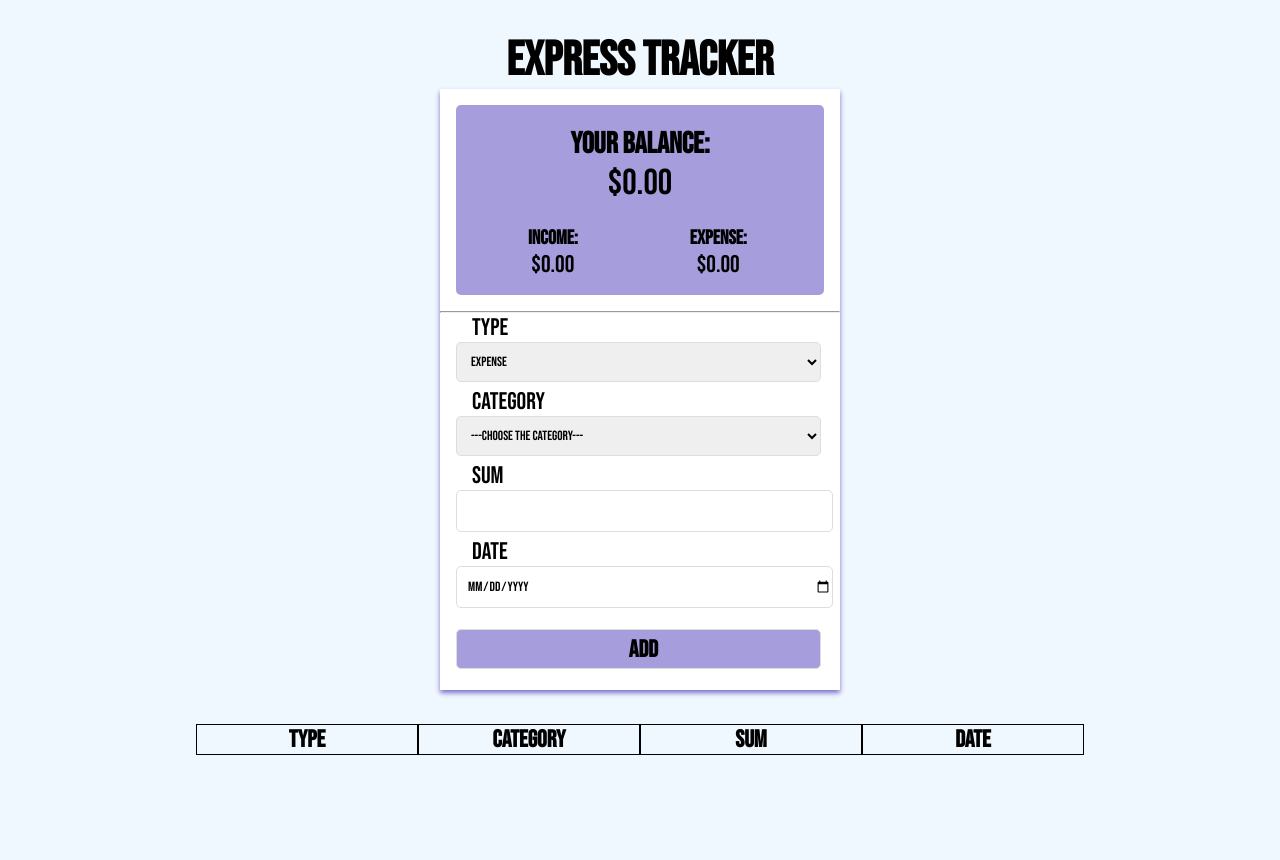
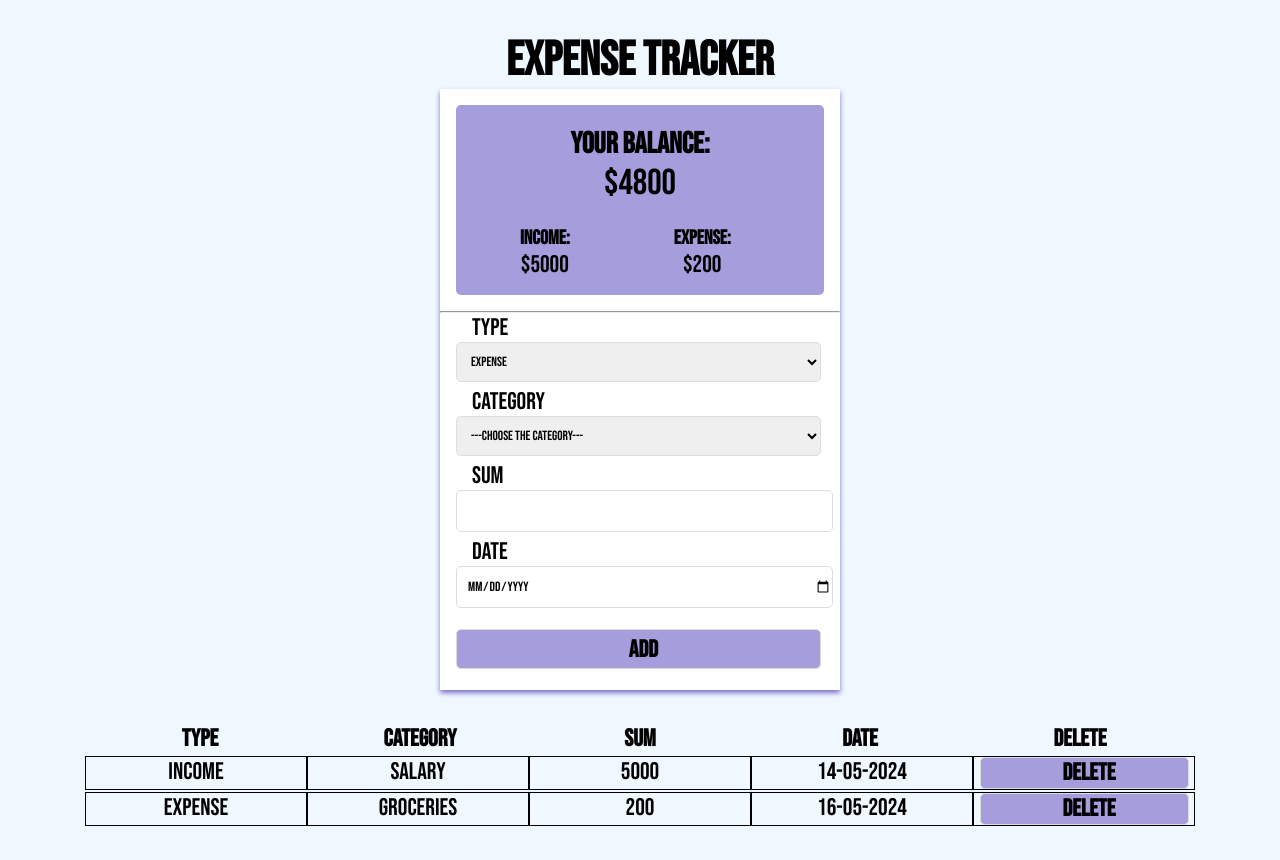
Before and after one commit to koksha19/expense-tracker, a website: page index.html in a window 1280 px wide. Before the commit the page ends 800 px from the top, so only its background shows below. Drawn offline with Linux system fonts and the light colour scheme.

Commit message:
Added render function

```diff
--- /dev/null
+++ b/app.js
@@ -0,0 +1,56 @@
+'use strict';
+
+const state = {
+    balance: 4800,
+    income: 5000,
+    expense: 200,
+    transactions: [
+        { type: 'income', category: 'salary', sum: 5000, date: '14-05-2024' },
+        { type: 'expense', category: 'groceries', sum: 200, date: '16-05-2024' },
+    ],
+};
+
+const balance = document.querySelector('#balance');
+const income = document.querySelector('#income');
+const expense = document.querySelector('#expense');
+const transactionsTable = document.querySelector('.transactions');
+
+const render = () => {
+    balance.innerHTML = `$${state.balance}`;
+    income.innerHTML = `$${state.income}`;
+    expense.innerHTML = `$${state.expense}`;
+
+    const transactions = state.transactions.length;
+
+    for(let i = 0; i < transactions; i++) {
+        const transactionElement = document.createElement('tr');
+        const type = document.createElement('td');
+        const category = document.createElement('td');
+        const sum = document.createElement('td');
+        const date = document.createElement('td');
+        const deleteButton = document.createElement('td');
+        const btn = document.createElement('button');
+
+        const transactionToAppend = state.transactions[i];
+
+        type.append(transactionToAppend.type);
+        transactionElement.appendChild(type);
+
+        category.append(transactionToAppend.category);
+        transactionElement.appendChild(category);
+
+        sum.append(transactionToAppend.sum);
+        transactionElement.appendChild(sum);
+
+        date.append(transactionToAppend.date);
+        transactionElement.appendChild(date);
+
+        btn.append('Delete');
+        deleteButton.appendChild(btn);
+        transactionElement.appendChild(deleteButton);
+
+        transactionsTable.appendChild(transactionElement);
+        console.log(type, category, sum, date, deleteButton, btn);
+    }
+}
+render();
--- a/index.html
+++ b/index.html
@@ -9,25 +9,27 @@
     <link rel="preconnect" href="https://fonts.gstatic.com" crossorigin>
     <link href="https://fonts.googleapis.com/css2?family=Bebas+Neue&family=Oswald:wght@200..700&display=swap" rel="stylesheet">
     <link rel="stylesheet" href="styles.css">
+    <script type="module" src="app.js"></script>
+    <script type="module" src="expense_tracker/tracker.js"></script>
     <title>Expense tracker</title>
 </head>
 <body>
-    <h1>Express Tracker</h1>
+    <h1>Expense Tracker</h1>
     <section class="content">
         <div class="article">
             <header>
                 <div class="card">
                     <div>
                         <h5>Your balance:</h5>
-                        <span id="balance">$0.00</span>
+                        <span id="balance"></span>
                     </div>
                     <div>
                         <h5>Income:</h5>
-                        <span id="income">$0.00</span>
+                        <span id="income"></span>
                     </div>
                     <div>
                         <h5>Expense:</h5>
-                        <span id="expense">$0.00</span>
+                        <span id="expense"></span>
                     </div>
                 </div>
             </header>
@@ -73,11 +75,10 @@
                 <th>Category</th>
                 <th>Sum</th>
                 <th>Date</th>
+                <th>Delete</th>
             </tr>
             </thead>
-            <tbody>
-
-            </tbody>
+            <tbody class="transactions"></tbody>
         </table>
     </section>
 </body>
--- a/styles.css
+++ b/styles.css
@@ -41,7 +41,7 @@ header div:first-child {
 }
 
 header div:nth-child(n + 2) {
-    padding: 1rem 3.5rem 0 3.5rem;
+    padding: 1rem 3.5rem 0 3rem;
     font-size: 1.5rem;
 }
 
@@ -81,7 +81,17 @@ button {
 }
 
 table thead tr th {
+    display: inline-block;
+    width: 220px;
+}
+
+tbody tr td{
     border: 1px solid #000;
     display: inline-block;
     width: 220px;
+    height: 2rem;
 }
+
+tr button {
+    height: 2rem;
+}
```
